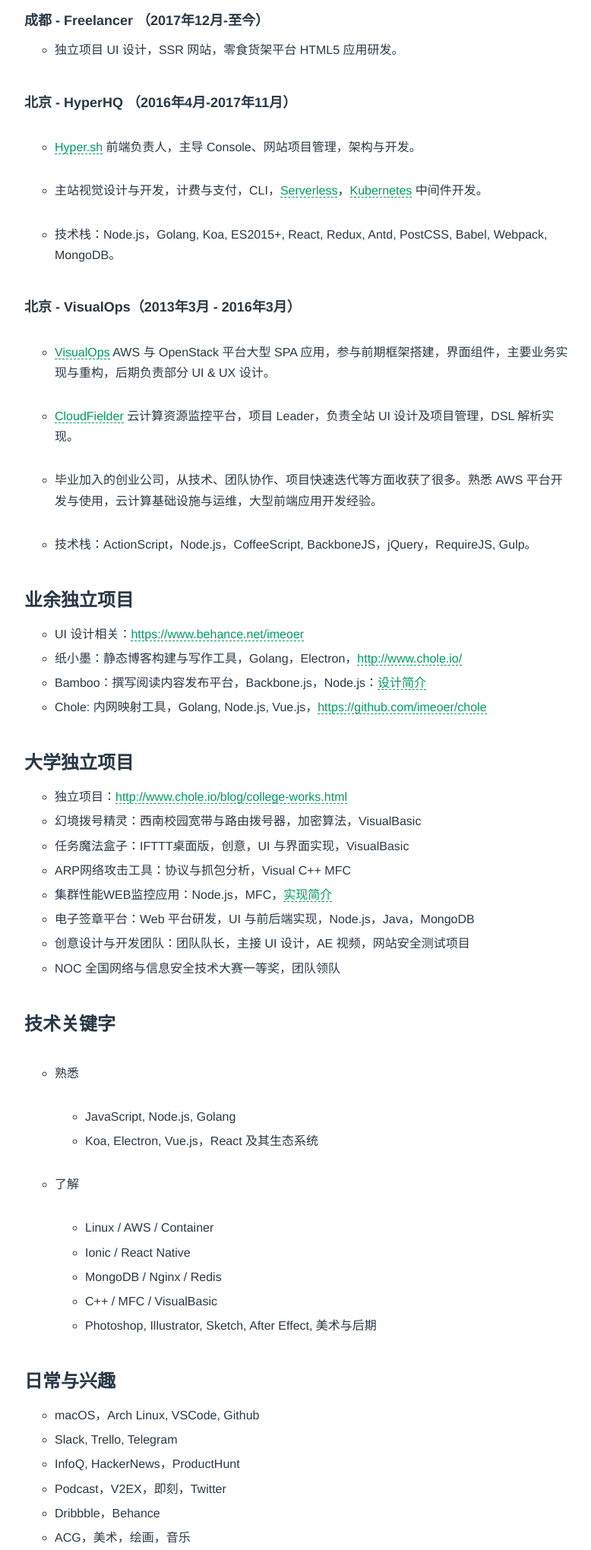
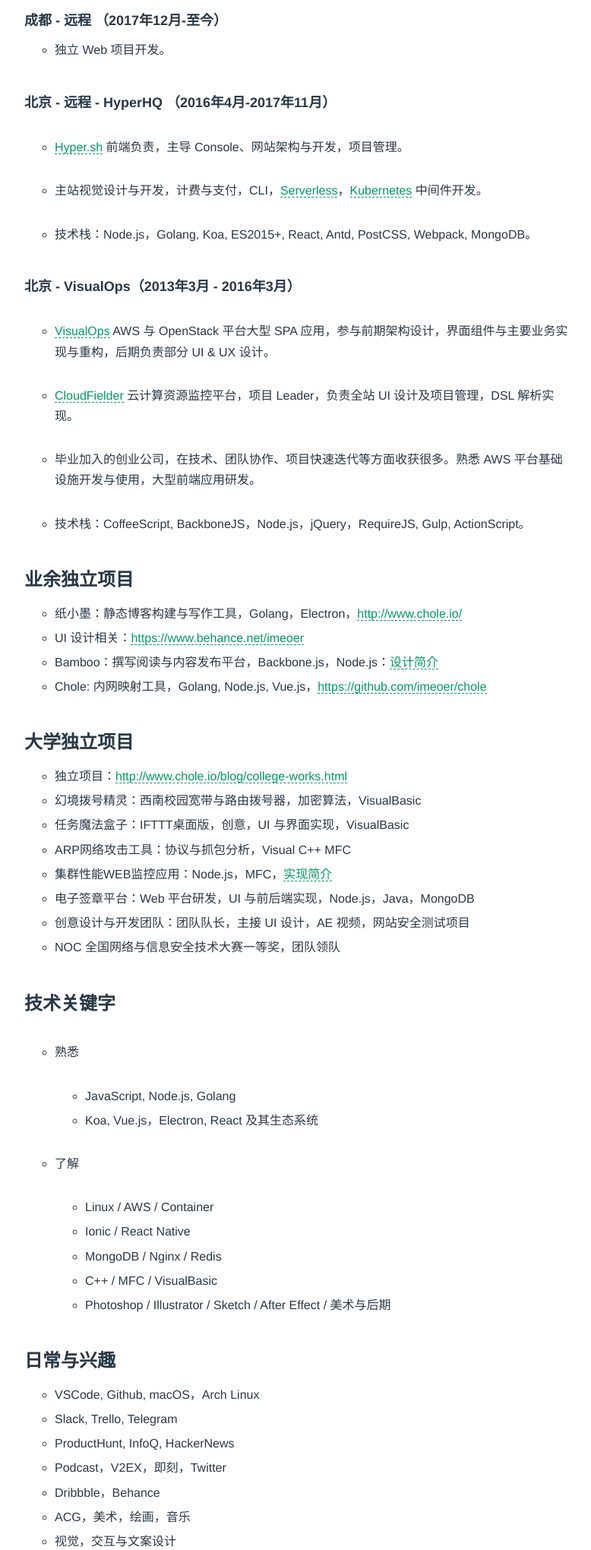
Before and after one commit to imeoer/blog, a plain HTML site: page resume.html in a window 1280 px wide. Shown: the part 760-2800 px from the top of the page at 76% size, without its empty margins (248-1026 px from the left). Drawn offline with Linux system fonts and the light colour scheme; a script that the page names is missing.

Commit message:
update resume

```diff
--- a/atom.xml
+++ b/atom.xml
@@ -1,7 +1,7 @@
 <?xml version="1.0" encoding="UTF-8"?><feed xmlns="http://www.w3.org/2005/Atom">
   <title>猫叔の杂记 · 手帐</title>
   <id>http://www.inkpaper.io/blog</id>
-  <updated>2018-03-22T22:27:24+08:00</updated>
+  <updated>2018-03-23T09:17:08+08:00</updated>
   <subtitle>代码，美术，音乐与二次元</subtitle>
   <link href="http://www.inkpaper.io/blog"></link>
   <author>
--- a/resume.html
+++ b/resume.html
@@ -70,7 +70,7 @@
                     <span class="avatar" style="background-image: url(/blog/images/avatar.jpg);"></span>
                     <a class="name" href="/blog/about.me.html">猫叔</a>
 
-                    <span class="date" data-time="1521691200"><span class="from"></span></span>
+                    <span class="date" data-time="1521604800"><span class="from"></span></span>
 
                     <span class="tags"><a class="tag" href="/blog/tag/%e4%b8%aa%e4%ba%ba/index.html">个人</a><a class="tag" href="/blog/tag/%e5%b7%a5%e4%bd%9c/index.html">工作</a></span>
                 </section>
@@ -94,40 +94,40 @@
 
 <h2>工作经历</h2>
 
-<h3>成都 - Freelancer （2017年12月-至今）</h3>
+<h3>成都 - 远程 （2017年12月-至今）</h3>
 
 <ul>
-<li>独立项目 UI 设计，SSR 网站，零食货架平台 HTML5 应用研发。</li>
+<li>独立 Web 项目开发。</li>
 </ul>
 
-<h3>北京 - HyperHQ （2016年4月-2017年11月）</h3>
+<h3>北京 - 远程 - HyperHQ （2016年4月-2017年11月）</h3>
 
 <ul>
-<li><p><a href="https://www.hyper.sh/">Hyper.sh</a> 前端负责人，主导 Console、网站项目管理，架构与开发。</p></li>
+<li><p><a href="https://www.hyper.sh/">Hyper.sh</a> 前端负责，主导 Console、网站架构与开发，项目管理。</p></li>
 
 <li><p>主站视觉设计与开发，计费与支付，CLI，<a href="https://github.com/hyperhq/faas-hyper">Serverless</a>，<a href="https://github.com/hyperhq/hyper.sh-connector-k8s">Kubernetes</a> 中间件开发。</p></li>
 
-<li><p>技术栈：Node.js，Golang, Koa, ES2015+, React, Redux, Antd, PostCSS, Babel, Webpack, MongoDB。</p></li>
+<li><p>技术栈：Node.js，Golang, Koa, ES2015+, React, Antd, PostCSS, Webpack, MongoDB。</p></li>
 </ul>
 
 <h3>北京 - VisualOps（2013年3月 - 2016年3月）</h3>
 
 <ul>
-<li><p><a href="http://www.visualops.io/">VisualOps</a> AWS 与 OpenStack 平台大型 SPA 应用，参与前期框架搭建，界面组件，主要业务实现与重构，后期负责部分 UI &amp; UX 设计。</p></li>
+<li><p><a href="http://www.visualops.io/">VisualOps</a> AWS 与 OpenStack 平台大型 SPA 应用，参与前期架构设计，界面组件与主要业务实现与重构，后期负责部分 UI &amp; UX 设计。</p></li>
 
 <li><p><a href="https://www.behance.net/gallery/43178375/Cloud-Fielder-Website">CloudFielder</a> 云计算资源监控平台，项目 Leader，负责全站 UI 设计及项目管理，DSL 解析实现。</p></li>
 
-<li><p>毕业加入的创业公司，从技术、团队协作、项目快速迭代等方面收获了很多。熟悉 AWS 平台开发与使用，云计算基础设施与运维，大型前端应用开发经验。</p></li>
+<li><p>毕业加入的创业公司，在技术、团队协作、项目快速迭代等方面收获很多。熟悉 AWS 平台基础设施开发与使用，大型前端应用研发。</p></li>
 
-<li><p>技术栈：ActionScript，Node.js，CoffeeScript, BackboneJS，jQuery，RequireJS, Gulp。</p></li>
+<li><p>技术栈：CoffeeScript, BackboneJS，Node.js，jQuery，RequireJS, Gulp, ActionScript。</p></li>
 </ul>
 
 <h2>业余独立项目</h2>
 
 <ul>
+<li>纸小墨：静态博客构建与写作工具，Golang，Electron，<a href="http://www.chole.io/">http://www.chole.io/</a></li>
 <li>UI 设计相关：<a href="https://www.behance.net/imeoer">https://www.behance.net/imeoer</a></li>
-<li>纸小墨：静态博客构建与写作工具，Golang，Electron，<a href="http://www.chole.io/">http://www.chole.io/</a></li>
-<li>Bamboo：撰写阅读内容发布平台，Backbone.js，Node.js：<a href="http://www.chole.io/blog/inkpaper-project.html">设计简介</a></li>
+<li>Bamboo：撰写阅读与内容发布平台，Backbone.js，Node.js：<a href="http://www.chole.io/blog/inkpaper-project.html">设计简介</a></li>
 <li>Chole: 内网映射工具，Golang, Node.js, Vue.js，<a href="https://github.com/imeoer/chole">https://github.com/imeoer/chole</a></li>
 </ul>
 
@@ -151,7 +151,7 @@
 
 <ul>
 <li>JavaScript, Node.js, Golang</li>
-<li>Koa, Electron, Vue.js，React 及其生态系统</li>
+<li>Koa, Vue.js，Electron, React 及其生态系统</li>
 </ul></li>
 
 <li><p>了解</p>
@@ -161,16 +161,16 @@
 <li>Ionic / React Native</li>
 <li>MongoDB / Nginx / Redis</li>
 <li>C++ / MFC / VisualBasic</li>
-<li>Photoshop, Illustrator, Sketch, After Effect, 美术与后期</li>
+<li>Photoshop / Illustrator / Sketch / After Effect / 美术与后期</li>
 </ul></li>
 </ul>
 
 <h2>日常与兴趣</h2>
 
 <ul>
-<li>macOS，Arch Linux, VSCode, Github</li>
+<li>VSCode, Github, macOS，Arch Linux</li>
 <li>Slack, Trello, Telegram</li>
-<li>InfoQ, HackerNews，ProductHunt</li>
+<li>ProductHunt, InfoQ, HackerNews</li>
 <li>Podcast，V2EX，即刻，Twitter</li>
 <li>Dribbble，Behance</li>
 <li>ACG，美术，绘画，音乐</li>
```
Also changed, not shown: page2.html (+1 -1 lines), tag/个人/index.html (+1 -1 lines), tag/工作/index.html (+1 -1 lines), index.json.
